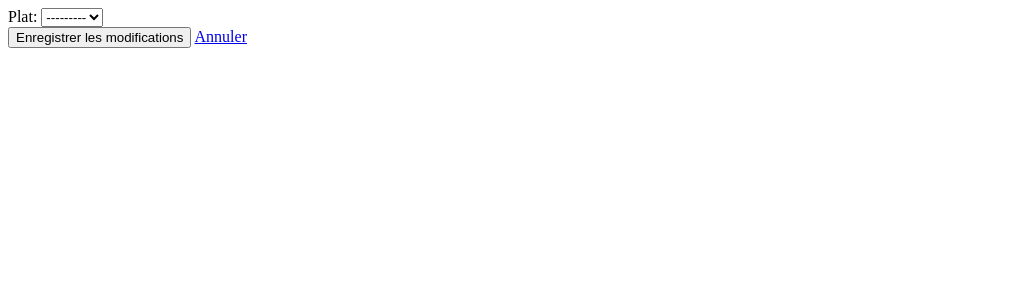
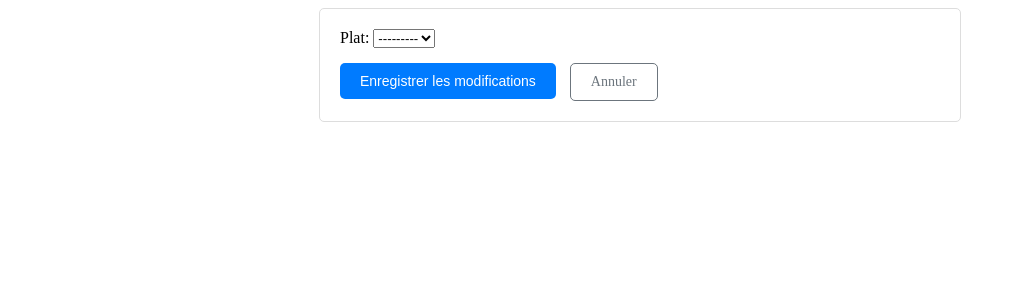
Before and after one commit to Wilfriid/cantine_projet, a Django app: template templates/pages/edit_menu.html in a window 1280 px wide. Shown: the top 300 px of the page, without its empty margins (0-1016 px from the left). Run offline with Django 5.2, Linux system fonts and the light colour scheme; the template is opened without the code that fills it: values that come from a table or form of the project are taken from there, others are empty.

Commit message:
derniere mise a jour

```diff
--- a/menus/models.py
+++ b/menus/models.py
@@ -2,5 +2,8 @@
 from django.db import models
 
 class Menu(models.Model):
-    plat = models.OneToOneField('plats.Plat', on_delete=models.CASCADE)  # Référence correcte
+    plat = models.OneToOneField('plats.Plat', on_delete=models.CASCADE)
     date_creation = models.DateTimeField(auto_now_add=True)
+
+    def __str__(self):
+        return f'Menu du {self.plat}'
--- a/plats/models.py
+++ b/plats/models.py
@@ -4,3 +4,6 @@ from django.db import models
 class Plat(models.Model):
     nom = models.CharField(max_length=100)
     description = models.TextField(blank=True, null=True)
+
+    def __str__(self):
+        return self.nom
--- a/templates/pages/edit_menu.html
+++ b/templates/pages/edit_menu.html
@@ -1,6 +1,49 @@
-<form method="post">
-    {% csrf_token %}
-    {{ form }}
-    <button type="submit">Enregistrer les modifications</button>
-    <a href="{% url 'menus:index' %}">Annuler</a>
-</form>
+<!DOCTYPE html>
+<html lang="fr">
+<head>
+    <meta charset="UTF-8">
+    <meta name="viewport" content="width=device-width, initial-scale=1.0">
+    <title>Formulaire</title>
+    <style>
+        .form-container {
+            max-width: 600px;
+            margin: auto;
+            padding: 20px;
+            border: 1px solid #ddd;
+            border-radius: 5px;
+        }
+        .form-container .form-group {
+            margin-bottom: 15px;
+        }
+        .form-container button {
+            background-color: #007bff;
+            color: #fff;
+            border: none;
+            padding: 10px 20px;
+            border-radius: 5px;
+            cursor: pointer;
+            font-size: 14px;
+        }
+        .form-container a {
+            color: #6c757d;
+            text-decoration: none;
+            padding: 10px 20px;
+            border-radius: 5px;
+            font-size: 14px;
+            margin-left: 10px;
+            border: 1px solid #6c757d;
+            display: inline-block;
+        }
+    </style>
+</head>
+<body>
+    <form method="post" class="form-container">
+        {% csrf_token %}
+        <div class="form-group">
+            {{ form }}
+        </div>
+        <button type="submit">Enregistrer les modifications</button>
+        <a href="{% url 'menus:index' %}">Annuler</a>
+    </form>
+</body>
+</html>
```
Also changed, not shown: menus/views.py (+18 -2 lines), plats/views.py (+13 -0 lines), templates/pages/menus.html (+12 -29 lines), templates/pages/plats.html (+5 -8 lines).
